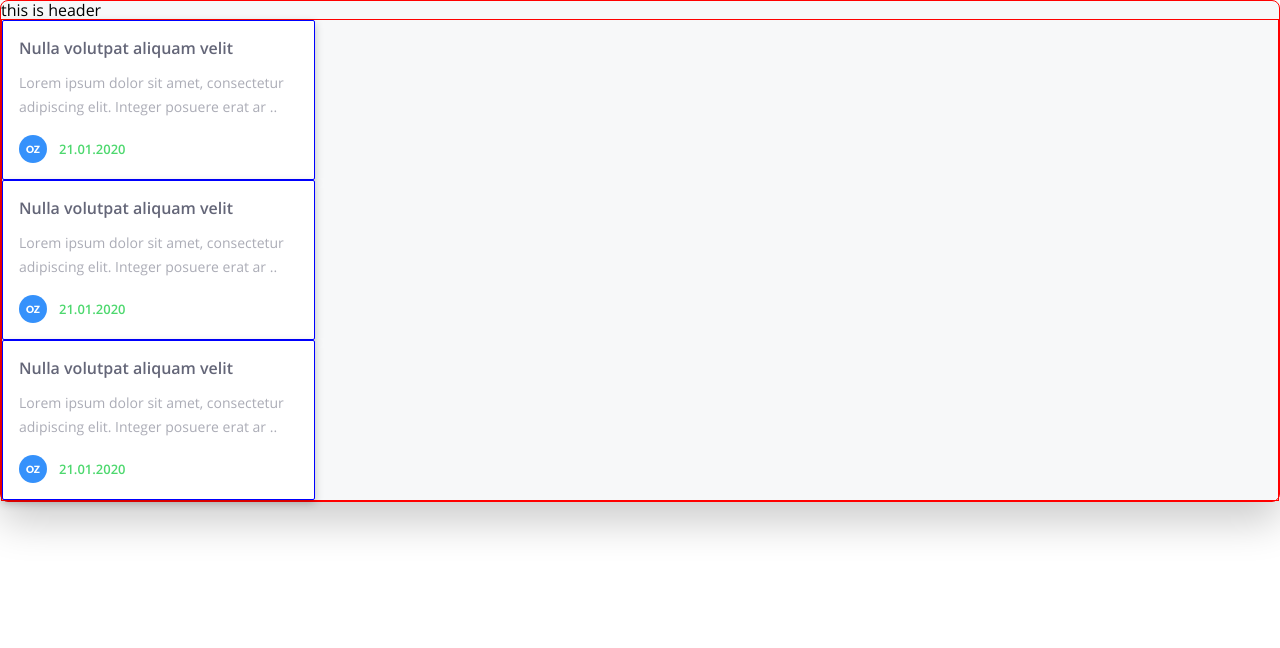
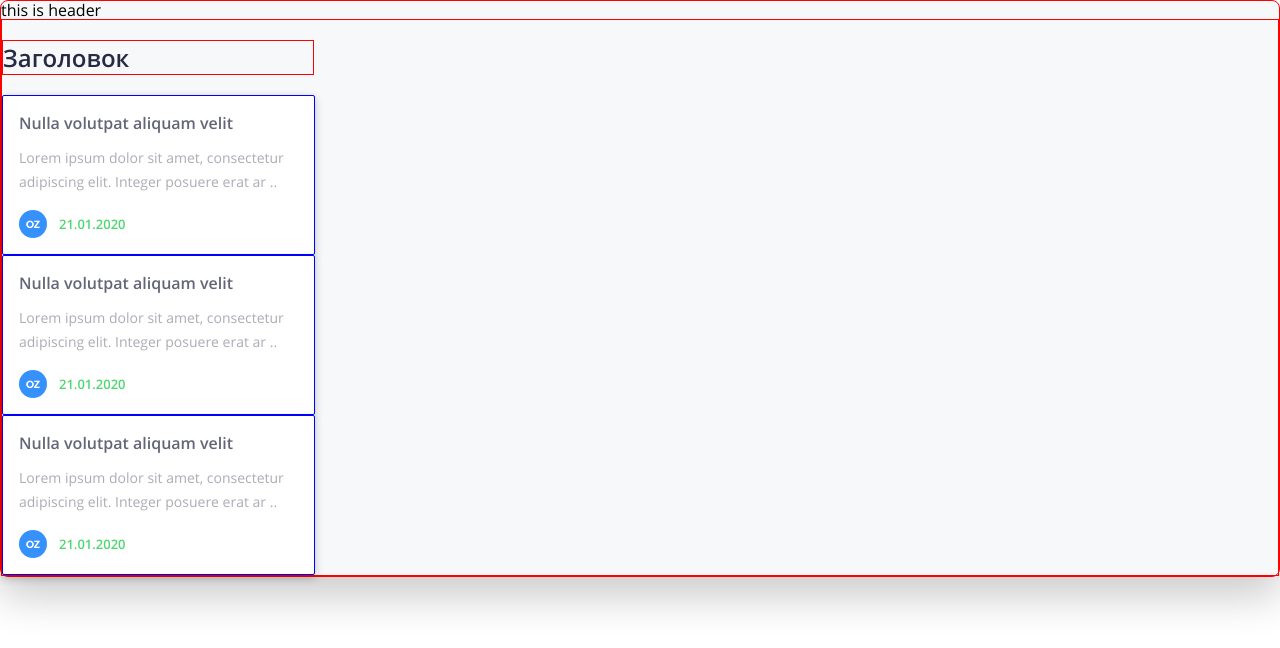
Before and after one commit to AlexValyshev/jungaroo-project, a Nuxt app: page / in a window 1280 px wide. Shown: the top 648 px of the page. Built offline with nearby package versions, Linux system fonts and the light colour scheme.

Commit message:
feat: сделать заголовок колонок

```diff
--- /dev/null
+++ b/components/TitleColumn.vue
@@ -0,0 +1,20 @@
+<template>
+  <h2 class="titlecolumn">Заголовок</h2>
+</template>
+
+<script>
+</script>
+
+<style>
+.titlecolumn {
+  border: 1px solid red;
+  max-width: 310px;
+  font-family: "Open Sans", "Arial", sans-serif;
+  font-style: normal;
+  font-weight: 600;
+  font-size: 24px;
+  line-height: 33px;
+  color: #272a43;
+  margin-bottom: 20px;
+}
+</style>
--- a/nuxt.config.js
+++ b/nuxt.config.js
@@ -28,7 +28,7 @@ module.exports = {
     /*
     ** Run ESLint on save
     */
-    extend (config, { isDev, isClient }) {
+    extend(config, { isDev, isClient }) {
       // if (isDev && isClient) {
       // config.module.rules.push({
       //   enforce: 'pre',
@@ -38,5 +38,11 @@ module.exports = {
       // })
       // }
     }
+  },
+
+
+  server: {
+    port: 3001
   }
+
 }
--- a/pages/index.vue
+++ b/pages/index.vue
@@ -1,18 +1,20 @@
 <template>
-    <section  class="columns">
-      <Card />
-      <Card />
-      <Card />
-    </section>
-
+  <section class="columns">
+    <TitleColumn />
+    <Card />
+    <Card />
+    <Card />
+  </section>
 </template>
 
 <script>
 import Card from "~/components/Card.vue";
+import TitleColumn from "~/components/TitleColumn.vue";
 
 export default {
   components: {
-    Card
+    Card,
+    TitleColumn
   }
 };
 </script>
```
Lines whose indentation alone changed are shown as unchanged.
